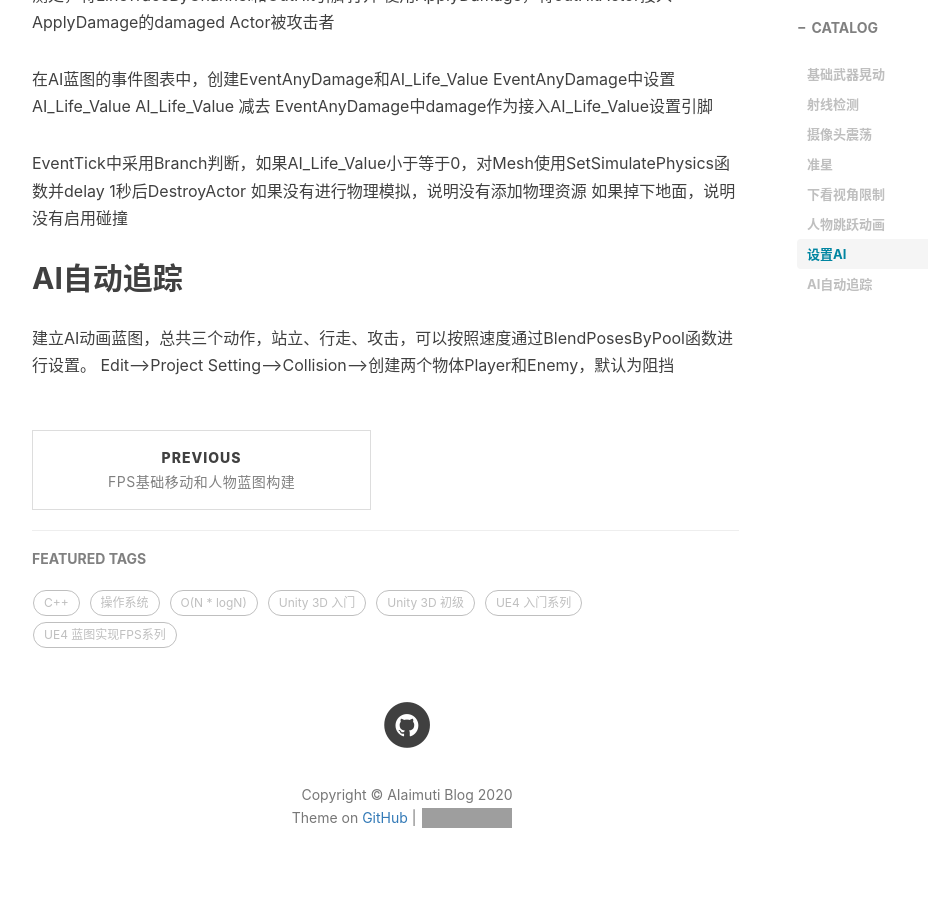
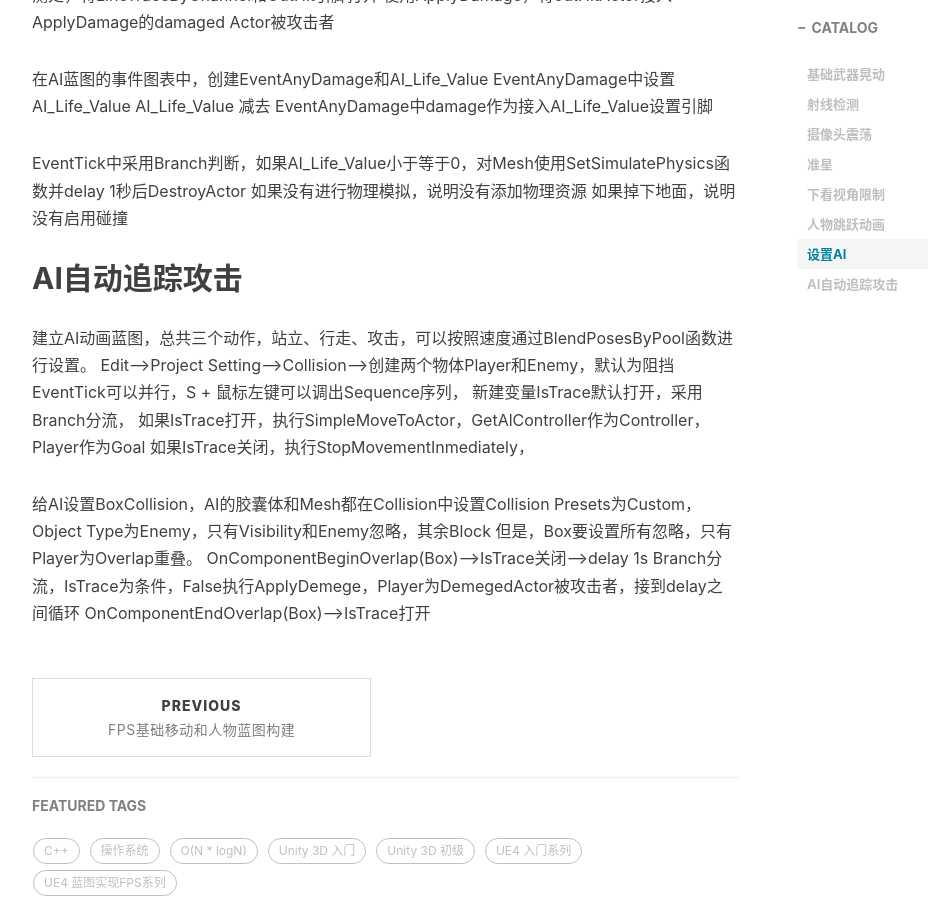
Before and after one commit to AIaimuti/aiaimuti.github.io, a Jekyll site: the page built from _posts/2020-4-16-Weapon.md, in a window 1280 px wide and 900 px high, scrolled down 2259 px. Shown: the whole window, without its empty margins (233-1161 px from the left). Built offline with Jekyll 4.4.1, drawn with Linux system fonts in a browser that asks for light colours; nearby versions of some CDN libraries; comment, search, counter and statistics services are not loaded; grey boxes are pictures that could not be loaded.

Commit message:
Update 2020-4-16-Weapon.md

```diff
--- a/_posts/2020-4-16-Weapon.md
+++ b/_posts/2020-4-16-Weapon.md
@@ -89,6 +89,16 @@ EventTick中采用Branch判断，如果AI_Life_Value小于等于0，对Mesh使
 如果没有进行物理模拟，说明没有添加物理资源
 如果掉下地面，说明没有启用碰撞
 
-## AI自动追踪
+## AI自动追踪攻击
 建立AI动画蓝图，总共三个动作，站立、行走、攻击，可以按照速度通过BlendPosesByPool函数进行设置。
 Edit-->Project Setting-->Collision-->创建两个物体Player和Enemy，默认为阻挡
+EventTick可以并行，S + 鼠标左键可以调出Sequence序列，
+新建变量IsTrace默认打开，采用Branch分流，
+如果IsTrace打开，执行SimpleMoveToActor，GetAlController作为Controller，Player作为Goal
+如果IsTrace关闭，执行StopMovementInmediately，
+
+给AI设置BoxCollision，AI的胶囊体和Mesh都在Collision中设置Collision Presets为Custom，Object Type为Enemy，只有Visibility和Enemy忽略，其余Block
+但是，Box要设置所有忽略，只有Player为Overlap重叠。
+OnComponentBeginOverlap(Box)-->IsTrace关闭-->delay 1s
+Branch分流，IsTrace为条件，False执行ApplyDemege，Player为DemegedActor被攻击者，接到delay之间循环
+OnComponentEndOverlap(Box)-->IsTrace打开
```
